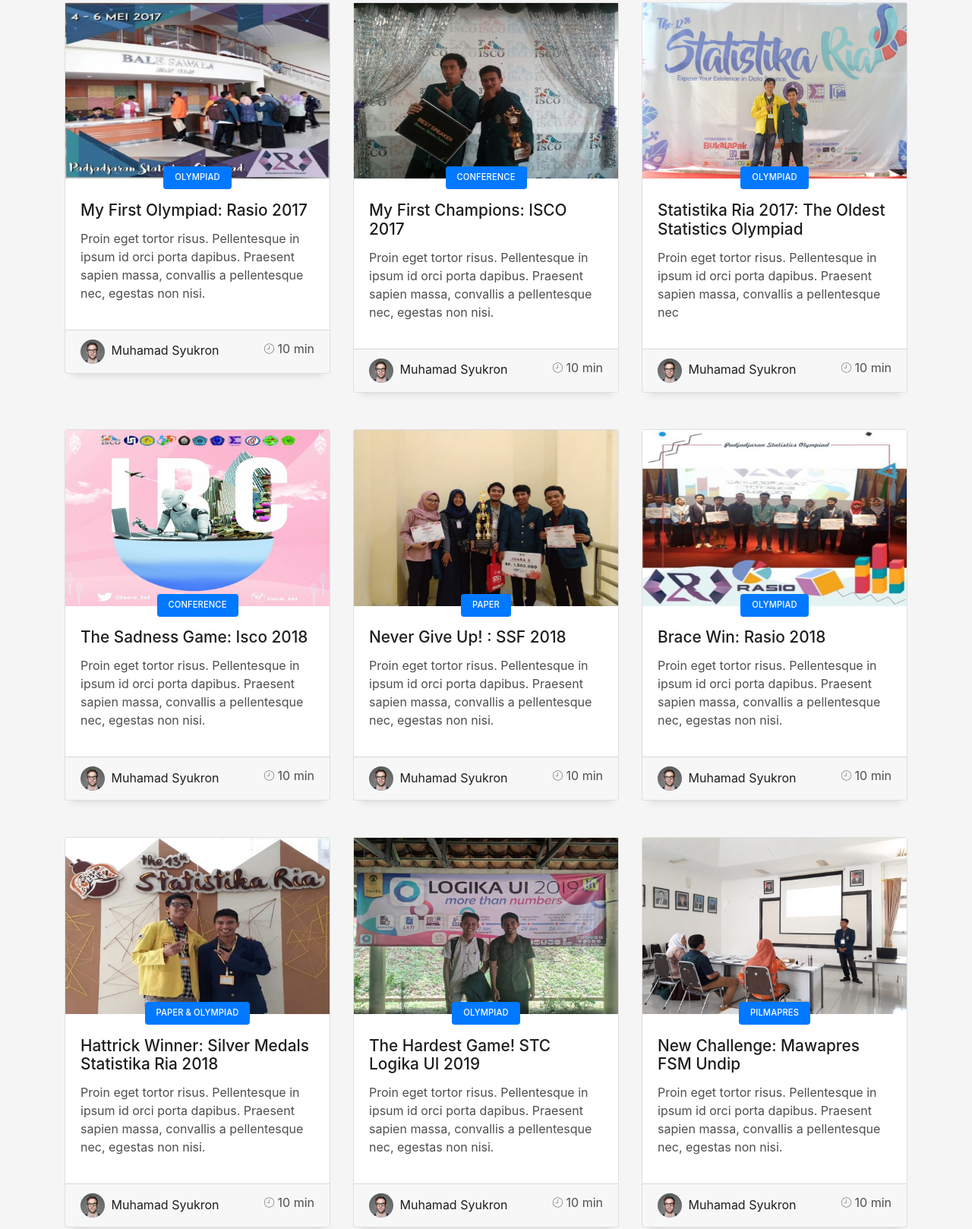
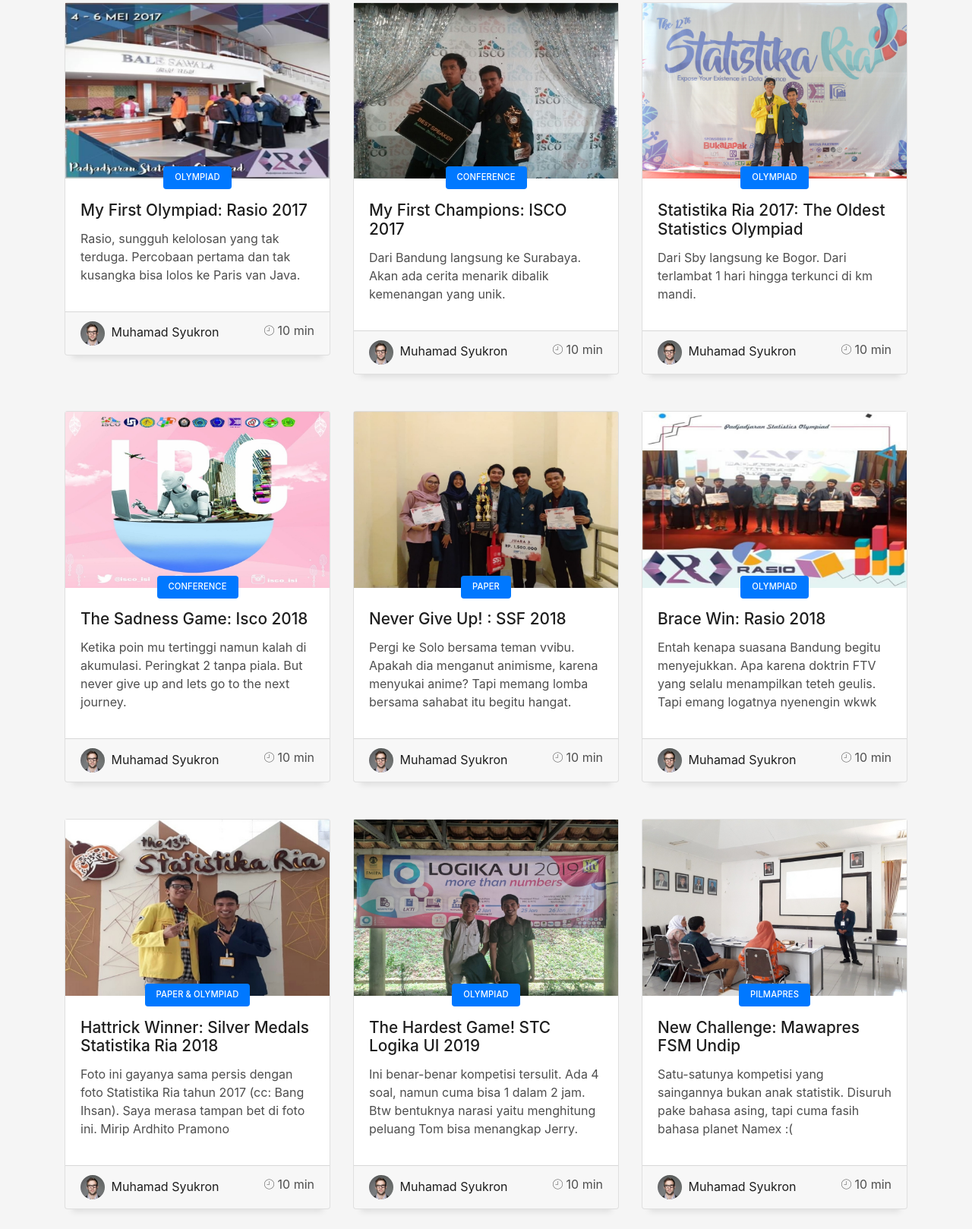
Before and after one commit to Syukrondzeko/Syukrondzeko.github.io, a plain HTML site: page blok.html in a window 1280 px wide. Shown: the part 1036-2654 px from the top of the page at 76% size. Drawn offline with Linux system fonts and the light colour scheme; files whose address does not match are found by name.

Commit message:
Update blok.html

```diff
--- a/blok.html
+++ b/blok.html
@@ -2,7 +2,7 @@
 <html lang="en">
 <head>
   <meta charset="utf-8">
-  <title>Portofolio Syukron</title>
+  <title>I am Muhammad Syukron</title>
   <meta content="width=device-width, initial-scale=1.0" name="viewport">
   <meta content="" name="keywords">
   <meta content="" name="description">
@@ -50,7 +50,7 @@
             <a class="nav-link js-scroll active" href="#home">Home</a>
           </li>
           <li class="nav-item">
-            <a class="nav-link js-scroll" href="#blog">Blog</a>
+            <a class="nav-link js-scroll" href="#blog">All Blog</a>
           </li>
           <li class="nav-item">
             <a class="nav-link js-scroll" href="index.html">Back</a>
@@ -87,7 +87,7 @@
               Blog
             </h3>
             <p class="subtitle-a">
-              Lorem ipsum, dolor sit amet consectetur adipisicing elit.
+              Every person have their own unique story. Lets dive in, maybe we have same journey:D
             </p>
             <div class="line-mf"></div>
           </div>
@@ -107,9 +107,7 @@
               </div>
               <h3 class="card-title"><a href="blog-single.html">My First Olympiad: Rasio 2017</a></h3>
               <p class="card-description">
-                Proin eget tortor risus. Pellentesque in ipsum id orci porta dapibus. Praesent sapien massa, convallis
-                a pellentesque nec,
-                egestas non nisi.
+                Rasio, sungguh kelolosan yang tak terduga. Percobaan pertama dan tak kusangka bisa lolos ke Paris van Java.
               </p>
             </div>
             <div class="card-footer">
@@ -128,7 +126,7 @@
         <div class="col-md-4">
           <div class="card card-blog">
             <div class="card-img">
-              <a href="blog-single.html"><img src="img/isco2017.jpg" alt="" class="img-fluid"></a>
+              <a href="isco.html"><img src="img/isco2017.jpg" alt="" class="img-fluid"></a>
             </div>
             <div class="card-body">
               <div class="card-category-box">
@@ -136,11 +134,9 @@
                   <h6 class="category">Conference</h6>
                 </div>
               </div>
-              <h3 class="card-title"><a href="blog-single.html">My First Champions: ISCO 2017</a></h3>
+              <h3 class="card-title"><a href="isco.html">My First Champions: ISCO 2017</a></h3>
               <p class="card-description">
-                Proin eget tortor risus. Pellentesque in ipsum id orci porta dapibus. Praesent sapien massa, convallis
-                a pellentesque nec,
-                egestas non nisi.
+                Dari Bandung langsung ke Surabaya. Akan ada cerita menarik dibalik kemenangan yang unik.
               </p>
             </div>
             <div class="card-footer">
@@ -169,8 +165,7 @@
               </div>
               <h3 class="card-title"><a href="blog-single.html">Statistika Ria 2017: The Oldest Statistics Olympiad</a></h3>
               <p class="card-description">
-                Proin eget tortor risus. Pellentesque in ipsum id orci porta dapibus. Praesent sapien massa, convallis
-                a pellentesque nec
+                Dari Sby langsung ke Bogor. Dari terlambat 1 hari hingga terkunci di km mandi.
               </p>
             </div>
             <div class="card-footer">
@@ -199,9 +194,7 @@
               </div>
               <h3 class="card-title"><a href="blog-single.html">The Sadness Game: Isco 2018</a></h3>
               <p class="card-description">
-                Proin eget tortor risus. Pellentesque in ipsum id orci porta dapibus. Praesent sapien massa, convallis
-                a pellentesque nec,
-                egestas non nisi.
+                Ketika poin mu tertinggi namun kalah di akumulasi. Peringkat 2 tanpa piala. But never give up and lets go to the next journey.
               </p>
             </div>
             <div class="card-footer">
@@ -230,9 +223,7 @@
               </div>
               <h3 class="card-title"><a href="blog-single.html">Never Give Up! : SSF 2018</a></h3>
               <p class="card-description">
-                Proin eget tortor risus. Pellentesque in ipsum id orci porta dapibus. Praesent sapien massa, convallis
-                a pellentesque nec,
-                egestas non nisi.
+                Pergi ke Solo bersama teman vvibu. Apakah dia menganut animisme, karena menyukai anime? Tapi memang lomba bersama sahabat itu begitu hangat.
               </p>
             </div>
             <div class="card-footer">
@@ -261,9 +252,7 @@
               </div>
               <h3 class="card-title"><a href="blog-single.html">Brace Win: Rasio 2018</a></h3>
               <p class="card-description">
-                Proin eget tortor risus. Pellentesque in ipsum id orci porta dapibus. Praesent sapien massa, convallis
-                a pellentesque nec,
-                egestas non nisi.
+                Entah kenapa suasana Bandung begitu menyejukkan. Apa karena doktrin FTV yang selalu menampilkan teteh geulis. Tapi emang logatnya nyenengin wkwk
               </p>
             </div>
             <div class="card-footer">
@@ -292,9 +281,7 @@
               </div>
               <h3 class="card-title"><a href="blog-single.html">Hattrick Winner: Silver Medals Statistika Ria 2018 </a></h3>
               <p class="card-description">
-                Proin eget tortor risus. Pellentesque in ipsum id orci porta dapibus. Praesent sapien massa, convallis
-                a pellentesque nec,
-                egestas non nisi.
+                Foto ini gayanya sama persis dengan foto Statistika Ria tahun 2017 (cc: Bang Ihsan). Saya merasa tampan bet di foto ini. Mirip Ardhito Pramono
               </p>
             </div>
             <div class="card-footer">
@@ -323,9 +310,7 @@
               </div>
               <h3 class="card-title"><a href="blog-single.html">The Hardest Game! STC Logika UI 2019 </a></h3>
               <p class="card-description">
-                Proin eget tortor risus. Pellentesque in ipsum id orci porta dapibus. Praesent sapien massa, convallis
-                a pellentesque nec,
-                egestas non nisi.
+                Ini benar-benar kompetisi tersulit. Ada 4 soal, namun cuma bisa 1 dalam 2 jam. Btw bentuknya narasi yaitu menghitung peluang Tom bisa menangkap Jerry.
               </p>
             </div>
             <div class="card-footer">
@@ -354,9 +339,7 @@
               </div>
               <h3 class="card-title"><a href="blog-single.html">New Challenge: Mawapres FSM Undip </a></h3>
               <p class="card-description">
-                Proin eget tortor risus. Pellentesque in ipsum id orci porta dapibus. Praesent sapien massa, convallis
-                a pellentesque nec,
-                egestas non nisi.
+                Satu-satunya kompetisi yang saingannya bukan anak statistik. Disuruh pake bahasa asing, tapi cuma fasih bahasa planet Namex :(
               </p>
             </div>
             <div class="card-footer">
@@ -385,9 +368,7 @@
               </div>
               <h3 class="card-title"><a href="blog-single.html">The Most Tiring Game: But Lets Fun in Sayidan:D </a></h3>
               <p class="card-description">
-                Proin eget tortor risus. Pellentesque in ipsum id orci porta dapibus. Praesent sapien massa, convallis
-                a pellentesque nec,
-                egestas non nisi.
+                Motoran ke Jogja untuk ke sekian kalinya. Tapi gak pernah sama doi tercinta:(
               </p>
             </div>
             <div class="card-footer">
@@ -416,9 +397,7 @@
               </div>
               <h3 class="card-title"><a href="blog-single.html"> Wrong Way: Motoran Tersesat </a></h3>
               <p class="card-description">
-                Proin eget tortor risus. Pellentesque in ipsum id orci porta dapibus. Praesent sapien massa, convallis
-                a pellentesque nec,
-                egestas non nisi.
+                Motoran ke Jogja lagi dari pagi tapi malah tesesat ke sawah sampai maghrib. Di guna-guna kayaknya:3
               </p>
             </div>
             <div class="card-footer">
@@ -447,9 +426,7 @@
               </div>
               <h3 class="card-title"><a href="blog-single.html">Never Surrender! The Last Statistika Ria </a></h3>
               <p class="card-description">
-                Proin eget tortor risus. Pellentesque in ipsum id orci porta dapibus. Praesent sapien massa, convallis
-                a pellentesque nec,
-                egestas non nisi.
+                Lomba tersantuy karena akrab dengan mayoritas peserta. But loses, lmao :)
               </p>
             </div>
             <div class="card-footer">
@@ -478,9 +455,7 @@
               </div>
               <h3 class="card-title"><a href="blog-single.html">Second Silver Medals: SSO 2019 </a></h3>
               <p class="card-description">
-                Proin eget tortor risus. Pellentesque in ipsum id orci porta dapibus. Praesent sapien massa, convallis
-                a pellentesque nec,
-                egestas non nisi.
+                Golden Month. Setiap Oktober di tiap tahun pasti menjadi cerita indah dalam kompetisi. Alhamdulillah :)
               </p>
             </div>
             <div class="card-footer">
@@ -509,9 +484,7 @@
               </div>
               <h3 class="card-title"><a href="blog-single.html">Gold Medals + Juara Umum Rasio 2019 </a></h3>
               <p class="card-description">
-                Proin eget tortor risus. Pellentesque in ipsum id orci porta dapibus. Praesent sapien massa, convallis
-                a pellentesque nec,
-                egestas non nisi.
+                Bronze to Gold. Perjuangan menghatamkan Statmat 3x seminggu+Kuasa yang di atas :)
               </p>
             </div>
             <div class="card-footer">
@@ -540,9 +513,7 @@
               </div>
               <h3 class="card-title"><a href="blog-single.html">Final Game: Gold Medals Dokter Data 2019 </a></h3>
               <p class="card-description">
-                Proin eget tortor risus. Pellentesque in ipsum id orci porta dapibus. Praesent sapien massa, convallis
-                a pellentesque nec,
-                egestas non nisi.
+                The last game. Manis kaya makan gula jawa ditambah pandanganmu.
               </p>
             </div>
             <div class="card-footer">
```
